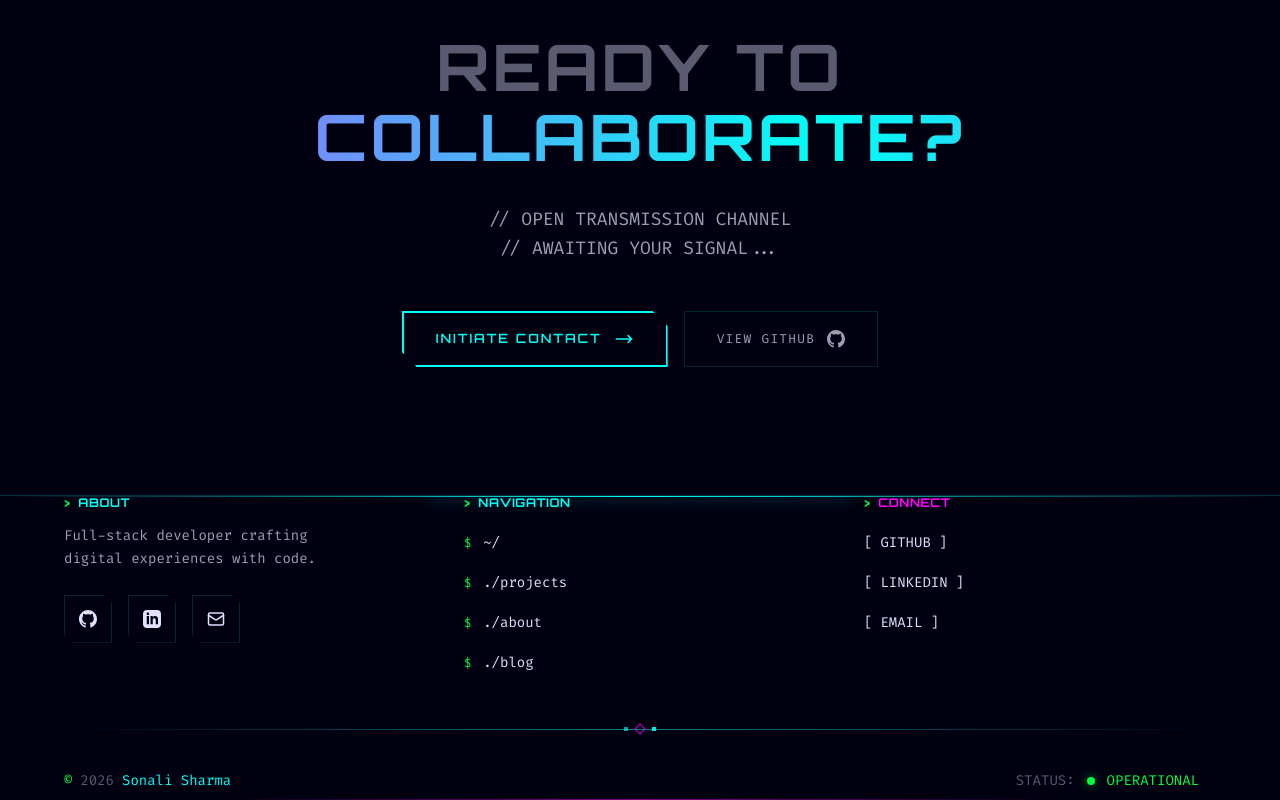
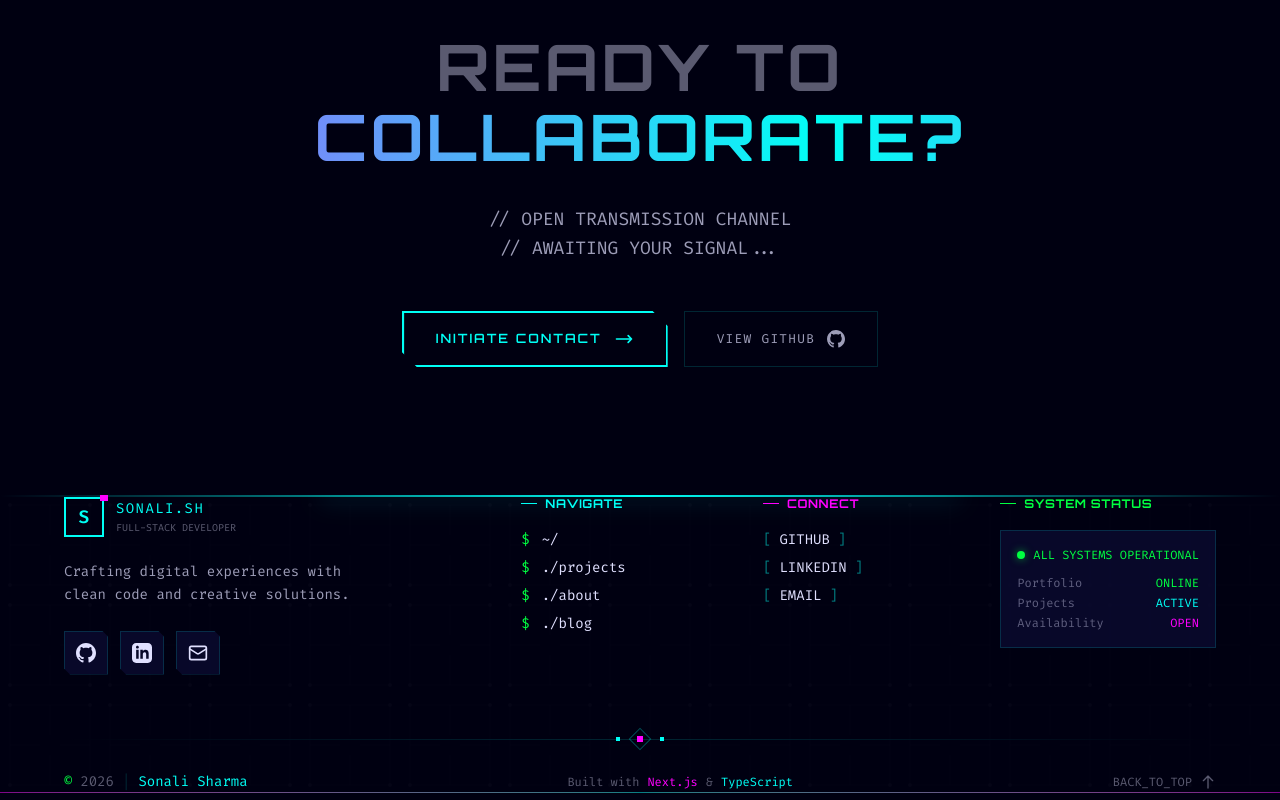
Before and after one commit to Sonali-Sharma-tech/portfolio, a Next.js app: page / in a window 1280 px wide. Shown: the part 4490-5290 px from the top of the page. Built offline with nearby package versions, Linux system fonts and the light colour scheme.

Commit message:
feat: Redesign footer with cyberpunk styling
- Added circuit board SVG pattern background
- Created system status terminal with live indicators
- Added back-to-top button with neon glow
- Fixed text overlapping with proper padding

```diff
--- a/src/components/layout/footer.tsx
+++ b/src/components/layout/footer.tsx
@@ -7,7 +7,7 @@ const socialLinks = [
     name: "GITHUB",
     href: "https://github.com/Sonali-Sharma-tech",
     icon: (
-      <svg xmlns="http://www.w3.org/2000/svg" width="18" height="18" viewBox="0 0 24 24" fill="currentColor">
+      <svg xmlns="http://www.w3.org/2000/svg" width="20" height="20" viewBox="0 0 24 24" fill="currentColor">
         <path d="M12 0c-6.626 0-12 5.373-12 12 0 5.302 3.438 9.8 8.207 11.387.599.111.793-.261.793-.577v-2.234c-3.338.726-4.033-1.416-4.033-1.416-.546-1.387-1.333-1.756-1.333-1.756-1.089-.745.083-.729.083-.729 1.205.084 1.839 1.237 1.839 1.237 1.07 1.834 2.807 1.304 3.492.997.107-.775.418-1.305.762-1.604-2.665-.305-5.467-1.334-5.467-5.931 0-1.311.469-2.381 1.236-3.221-.124-.303-.535-1.524.117-3.176 0 0 1.008-.322 3.301 1.23.957-.266 1.983-.399 3.003-.404 1.02.005 2.047.138 3.006.404 2.291-1.552 3.297-1.23 3.297-1.23.653 1.653.242 2.874.118 3.176.77.84 1.235 1.911 1.235 3.221 0 4.609-2.807 5.624-5.479 5.921.43.372.823 1.102.823 2.222v3.293c0 .319.192.694.801.576 4.765-1.589 8.199-6.086 8.199-11.386 0-6.627-5.373-12-12-12z" />
       </svg>
     ),
@@ -16,7 +16,7 @@ const socialLinks = [
     name: "LINKEDIN",
     href: "https://linkedin.com/in/sonali-sharma110114",
     icon: (
-      <svg xmlns="http://www.w3.org/2000/svg" width="18" height="18" viewBox="0 0 24 24" fill="currentColor">
+      <svg xmlns="http://www.w3.org/2000/svg" width="20" height="20" viewBox="0 0 24 24" fill="currentColor">
         <path d="M19 0h-14c-2.761 0-5 2.239-5 5v14c0 2.761 2.239 5 5 5h14c2.762 0 5-2.239 5-5v-14c0-2.761-2.238-5-5-5zm-11 19h-3v-11h3v11zm-1.5-12.268c-.966 0-1.75-.79-1.75-1.764s.784-1.764 1.75-1.764 1.75.79 1.75 1.764-.783 1.764-1.75 1.764zm13.5 12.268h-3v-5.604c0-3.368-4-3.113-4 0v5.604h-3v-11h3v1.765c1.396-2.586 7-2.777 7 2.476v6.759z" />
       </svg>
     ),
@@ -25,7 +25,7 @@ const socialLinks = [
     name: "EMAIL",
     href: "mailto:sonali.sharma110114@gmail.com",
     icon: (
-      <svg xmlns="http://www.w3.org/2000/svg" width="18" height="18" viewBox="0 0 24 24" fill="none" stroke="currentColor" strokeWidth="2" strokeLinecap="round" strokeLinejoin="round">
+      <svg xmlns="http://www.w3.org/2000/svg" width="20" height="20" viewBox="0 0 24 24" fill="none" stroke="currentColor" strokeWidth="2" strokeLinecap="round" strokeLinejoin="round">
         <rect width="20" height="16" x="2" y="4" rx="2" />
         <path d="m22 7-8.97 5.7a1.94 1.94 0 0 1-2.06 0L2 7" />
       </svg>
@@ -44,56 +44,67 @@ export function Footer() {
   const currentYear = new Date().getFullYear();
 
   return (
-    <footer className="relative border-t border-cyan/20 bg-space-void overflow-hidden">
-      {/* Animated scanline effect */}
-      <div className="absolute inset-0 pointer-events-none opacity-[0.03]">
-        <div
-          className="absolute inset-0 animate-pulse"
-          style={{
-            backgroundImage: 'repeating-linear-gradient(0deg, transparent, transparent 2px, rgba(0, 255, 245, 0.1) 2px, rgba(0, 255, 245, 0.1) 4px)',
-          }}
-        />
+    <footer className="relative bg-space-void overflow-hidden">
+      {/* Glowing top border with animated gradient */}
+      <div className="h-[2px] w-full bg-gradient-to-r from-transparent via-cyan to-transparent" />
+      <div className="absolute top-0 left-1/4 right-1/4 h-[3px] bg-cyan/40 blur-md" />
+
+      {/* Circuit board pattern background */}
+      <div className="absolute inset-0 pointer-events-none opacity-[0.02]">
+        <svg className="w-full h-full" xmlns="http://www.w3.org/2000/svg">
+          <defs>
+            <pattern id="circuit" x="0" y="0" width="100" height="100" patternUnits="userSpaceOnUse">
+              <path d="M10 10h80v80h-80z" fill="none" stroke="currentColor" strokeWidth="0.5" />
+              <circle cx="10" cy="10" r="2" fill="currentColor" />
+              <circle cx="90" cy="10" r="2" fill="currentColor" />
+              <circle cx="10" cy="90" r="2" fill="currentColor" />
+              <circle cx="90" cy="90" r="2" fill="currentColor" />
+              <path d="M50 10v30M10 50h30M90 50h-30M50 90v-30" stroke="currentColor" strokeWidth="0.5" />
+            </pattern>
+          </defs>
+          <rect width="100%" height="100%" fill="url(#circuit)" className="text-cyan" />
+        </svg>
       </div>
 
-      {/* Glowing top border */}
-      <div className="absolute top-0 left-0 right-0 h-px bg-gradient-to-r from-transparent via-cyan to-transparent" />
-      <div className="absolute top-0 left-1/3 right-1/3 h-[2px] bg-cyan/60 blur-sm" />
+      <div className="container relative py-16">
+        {/* Main content - Horizontal layout */}
+        <div className="flex flex-col lg:flex-row lg:items-start lg:justify-between gap-12 mb-16">
 
-      <div className="container relative py-16">
-        {/* Main grid */}
-        <div className="grid md:grid-cols-3 gap-12 mb-12">
+          {/* Brand section */}
+          <div className="lg:max-w-xs">
+            {/* Logo/Brand */}
+            <div className="flex items-center gap-3 mb-6">
+              <div className="relative">
+                <div className="w-10 h-10 border-2 border-cyan flex items-center justify-center font-mono text-lg font-bold text-cyan">
+                  S
+                </div>
+                <div className="absolute -top-1 -right-1 w-2 h-2 bg-magenta" />
+              </div>
+              <div>
+                <div className="font-mono text-sm text-cyan tracking-widest">SONALI.SH</div>
+                <div className="text-[10px] text-text-muted font-mono">FULL-STACK DEVELOPER</div>
+              </div>
+            </div>
 
-          {/* About & Social */}
-          <div className="group">
-            <h4 className="text-xs font-mono font-medium mb-4 text-cyan uppercase tracking-widest flex items-center gap-2">
-              <span className="text-green transition-transform group-hover:translate-x-1">&gt;</span>
-              ABOUT
-            </h4>
             <p className="text-text-secondary font-mono text-sm leading-relaxed mb-6">
-              Full-stack developer crafting<br />
-              digital experiences with code.
+              Crafting digital experiences with clean code and creative solutions.
             </p>
 
-            {/* Social icons with glow effects */}
-            <div className="flex items-center gap-4">
-              {socialLinks.map((link, index) => (
+            {/* Social icons - larger, more prominent */}
+            <div className="flex items-center gap-3">
+              {socialLinks.map((link) => (
                 <Link
                   key={link.name}
                   href={link.href}
                   target={link.href.startsWith("mailto") ? undefined : "_blank"}
                   rel={link.href.startsWith("mailto") ? undefined : "noopener noreferrer"}
-                  className="group/icon relative w-12 h-12 border border-border flex items-center justify-center text-text-muted transition-all duration-300 hover:text-cyan hover:border-cyan hover:shadow-[0_0_20px_rgba(0,255,245,0.4)] hover:scale-110"
+                  className="group relative w-11 h-11 bg-space-surface border border-border flex items-center justify-center text-text-muted transition-all duration-300 hover:text-cyan hover:border-cyan hover:bg-cyan/10 hover:shadow-[0_0_20px_rgba(0,255,245,0.3)]"
                   style={{
-                    clipPath: 'polygon(0 0, calc(100% - 8px) 0, 100% 8px, 100% 100%, 8px 100%, 0 calc(100% - 8px))',
-                    animationDelay: `${index * 100}ms`
+                    clipPath: 'polygon(0 0, calc(100% - 6px) 0, 100% 6px, 100% 100%, 6px 100%, 0 calc(100% - 6px))',
                   }}
                   aria-label={link.name}
                 >
-                  {/* Corner accent on hover */}
-                  <div className="absolute top-0 right-0 w-2 h-2 border-t border-r border-transparent group-hover/icon:border-cyan transition-colors" />
-                  <div className="absolute bottom-0 left-0 w-2 h-2 border-b border-l border-transparent group-hover/icon:border-cyan transition-colors" />
-
-                  <span className="transition-transform group-hover/icon:scale-110">
+                  <span className="transition-transform group-hover:scale-110">
                     {link.icon}
                   </span>
                 </Link>
@@ -101,101 +112,128 @@ export function Footer() {
             </div>
           </div>
 
-          {/* Navigation */}
+          {/* Quick Links */}
           <div>
-            <h4 className="text-xs font-mono font-medium mb-4 text-cyan uppercase tracking-widest flex items-center gap-2">
-              <span className="text-green">&gt;</span>
-              NAVIGATION
+            <h4 className="text-xs font-mono font-medium mb-5 text-cyan uppercase tracking-widest flex items-center gap-2">
+              <span className="w-4 h-px bg-cyan" />
+              NAVIGATE
             </h4>
-            <ul className="space-y-1">
+            <ul className="space-y-2">
               {navLinks.map((link) => (
                 <li key={link.href}>
                   <Link
                     href={link.href}
-                    className="group/nav relative flex items-center gap-3 py-2 px-3 -mx-3 font-mono text-sm text-text-muted transition-all duration-300 hover:text-cyan hover:bg-cyan/5 hover:pl-5"
+                    className="group flex items-center gap-3 font-mono text-sm text-text-muted transition-all duration-300 hover:text-cyan"
                   >
-                    {/* Animated line on hover */}
-                    <span className="absolute left-0 top-1/2 -translate-y-1/2 w-0 h-px bg-cyan transition-all duration-300 group-hover/nav:w-2" />
-
-                    <span className="text-green text-xs transition-all group-hover/nav:text-cyan group-hover/nav:drop-shadow-[0_0_8px_rgba(0,255,245,0.8)]">$</span>
-                    <span className="transition-all group-hover/nav:tracking-wider">{link.command}</span>
-
-                    {/* Arrow on hover */}
-                    <span className="ml-auto opacity-0 -translate-x-2 transition-all group-hover/nav:opacity-100 group-hover/nav:translate-x-0 text-cyan">
-                      →
-                    </span>
+                    <span className="text-green group-hover:text-cyan transition-colors">$</span>
+                    <span className="group-hover:translate-x-1 transition-transform">{link.command}</span>
                   </Link>
                 </li>
               ))}
             </ul>
           </div>
 
-          {/* Connect */}
+          {/* Connect section */}
           <div>
-            <h4 className="text-xs font-mono font-medium mb-4 text-magenta uppercase tracking-widest flex items-center gap-2">
-              <span className="text-green">&gt;</span>
+            <h4 className="text-xs font-mono font-medium mb-5 text-magenta uppercase tracking-widest flex items-center gap-2">
+              <span className="w-4 h-px bg-magenta" />
               CONNECT
             </h4>
-            <ul className="space-y-1">
+            <ul className="space-y-2">
               {socialLinks.map((link) => (
                 <li key={link.name}>
                   <Link
                     href={link.href}
                     target={link.href.startsWith("mailto") ? undefined : "_blank"}
                     rel={link.href.startsWith("mailto") ? undefined : "noopener noreferrer"}
-                    className="group/connect relative inline-flex items-center gap-2 py-2 font-mono text-sm text-text-muted transition-all duration-300 hover:text-magenta"
+                    className="group flex items-center gap-2 font-mono text-sm text-text-muted transition-all duration-300 hover:text-magenta"
                   >
-                    {/* Bracket animation */}
-                    <span className="transition-all group-hover/connect:text-cyan group-hover/connect:-translate-x-1">[</span>
-                    <span className="transition-all group-hover/connect:tracking-wider group-hover/connect:drop-shadow-[0_0_8px_rgba(255,0,255,0.6)]">
-                      {link.name}
-                    </span>
-                    <span className="transition-all group-hover/connect:text-cyan group-hover/connect:translate-x-1">]</span>
-
-                    {/* Underline effect */}
-                    <span className="absolute bottom-1 left-0 w-0 h-px bg-gradient-to-r from-cyan to-magenta transition-all duration-300 group-hover/connect:w-full" />
+                    <span className="text-cyan/50 group-hover:text-cyan transition-colors">[</span>
+                    <span className="group-hover:tracking-wider transition-all">{link.name}</span>
+                    <span className="text-cyan/50 group-hover:text-cyan transition-colors">]</span>
                   </Link>
                 </li>
               ))}
             </ul>
           </div>
+
+          {/* Status Terminal */}
+          <div className="lg:max-w-xs">
+            <h4 className="text-xs font-mono font-medium mb-5 text-green uppercase tracking-widest flex items-center gap-2">
+              <span className="w-4 h-px bg-green" />
+              SYSTEM STATUS
+            </h4>
+            <div className="bg-space-surface border border-border p-4 font-mono text-xs">
+              <div className="flex items-center gap-2 mb-3">
+                <div className="relative">
+                  <span className="absolute inset-0 w-2 h-2 bg-green rounded-full animate-ping opacity-40" />
+                  <span className="relative w-2 h-2 bg-green rounded-full block shadow-[0_0_8px_rgba(0,255,65,0.6)]" />
+                </div>
+                <span className="text-green">ALL SYSTEMS OPERATIONAL</span>
+              </div>
+              <div className="space-y-1 text-text-muted">
+                <div className="flex justify-between">
+                  <span>Portfolio</span>
+                  <span className="text-green">ONLINE</span>
+                </div>
+                <div className="flex justify-between">
+                  <span>Projects</span>
+                  <span className="text-cyan">ACTIVE</span>
+                </div>
+                <div className="flex justify-between">
+                  <span>Availability</span>
+                  <span className="text-magenta">OPEN</span>
+                </div>
+              </div>
+            </div>
+          </div>
         </div>
 
-        {/* Animated Divider */}
-        <div className="relative h-px mb-8">
-          <div className="absolute inset-0 bg-gradient-to-r from-transparent via-cyan/50 to-transparent" />
-          <div className="absolute left-1/2 -translate-x-1/2 -top-1 flex items-center gap-2">
-            <div className="w-1 h-1 bg-cyan animate-pulse" />
-            <div className="w-2 h-2 border border-magenta rotate-45 animate-pulse" style={{ animationDelay: '200ms' }} />
-            <div className="w-1 h-1 bg-cyan animate-pulse" style={{ animationDelay: '400ms' }} />
+        {/* Divider with decorative elements */}
+        <div className="relative mb-8">
+          <div className="h-px bg-gradient-to-r from-transparent via-border to-transparent" />
+          <div className="absolute left-1/2 -translate-x-1/2 -top-2 flex items-center gap-3">
+            <div className="w-1 h-1 bg-cyan" />
+            <div className="w-4 h-4 border border-cyan/30 rotate-45 flex items-center justify-center">
+              <div className="w-1.5 h-1.5 bg-magenta rotate-45" />
+            </div>
+            <div className="w-1 h-1 bg-cyan" />
           </div>
         </div>
 
         {/* Bottom bar */}
-        <div className="flex flex-col sm:flex-row items-center justify-between gap-4 text-sm font-mono">
-          {/* Copyright with hover */}
-          <p className="group text-text-muted flex items-center gap-2">
-            <span className="text-green group-hover:animate-pulse">©</span>
+        <div className="flex flex-col sm:flex-row items-center justify-between gap-6">
+          {/* Copyright */}
+          <p className="text-text-muted font-mono text-sm flex items-center gap-2">
+            <span className="text-green">©</span>
             <span suppressHydrationWarning>{currentYear}</span>
-            <span className="text-cyan transition-all group-hover:text-magenta group-hover:drop-shadow-[0_0_10px_rgba(255,0,255,0.6)]">
-              Sonali Sharma
-            </span>
+            <span className="text-border">|</span>
+            <span className="text-cyan">Sonali Sharma</span>
           </p>
 
-          {/* Status indicator with enhanced animation */}
-          <div className="group flex items-center gap-3 px-4 py-2 border border-transparent hover:border-green/30 hover:bg-green/5 transition-all duration-300 cursor-default">
-            <span className="text-text-muted group-hover:text-green transition-colors">STATUS:</span>
-            <div className="relative">
-              <span className="absolute inset-0 w-2 h-2 bg-green rounded-full animate-ping opacity-40" />
-              <span className="relative w-2 h-2 bg-green rounded-full block shadow-[0_0_10px_rgba(0,255,65,0.6)]" />
-            </div>
-            <span className="text-green group-hover:tracking-wider transition-all">OPERATIONAL</span>
-          </div>
+          {/* Built with */}
+          <p className="text-text-muted font-mono text-xs flex items-center gap-2">
+            <span>Built with</span>
+            <span className="text-magenta">Next.js</span>
+            <span>&</span>
+            <span className="text-cyan">TypeScript</span>
+          </p>
+
+          {/* Back to top */}
+          <button
+            onClick={() => window.scrollTo({ top: 0, behavior: 'smooth' })}
+            className="group flex items-center gap-2 text-text-muted font-mono text-xs hover:text-cyan transition-colors"
+          >
+            <span>BACK_TO_TOP</span>
+            <svg className="w-4 h-4 group-hover:-translate-y-1 transition-transform" fill="none" stroke="currentColor" viewBox="0 0 24 24">
+              <path strokeLinecap="round" strokeLinejoin="round" strokeWidth={2} d="M5 10l7-7m0 0l7 7m-7-7v18" />
+            </svg>
+          </button>
         </div>
       </div>
 
-      {/* Bottom glow effect */}
-      <div className="absolute bottom-0 left-1/2 -translate-x-1/2 w-2/3 h-px bg-gradient-to-r from-transparent via-magenta/50 to-transparent" />
+      {/* Bottom neon line */}
+      <div className="h-px w-full bg-gradient-to-r from-magenta/50 via-cyan/50 to-magenta/50" />
     </footer>
   );
 }
```
